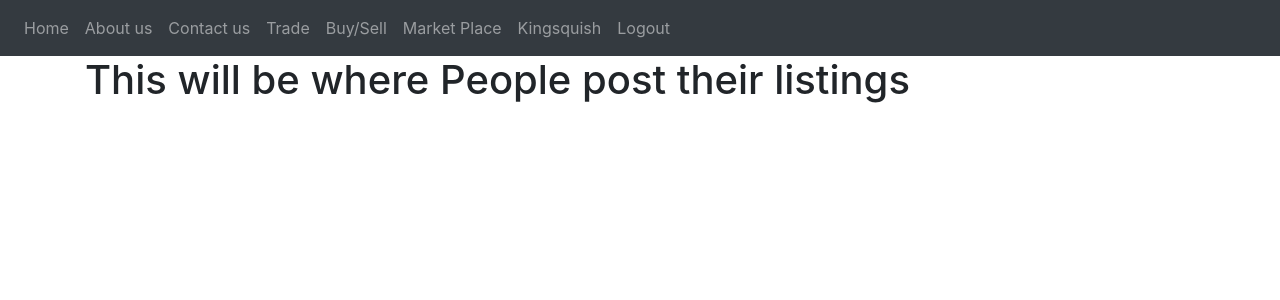
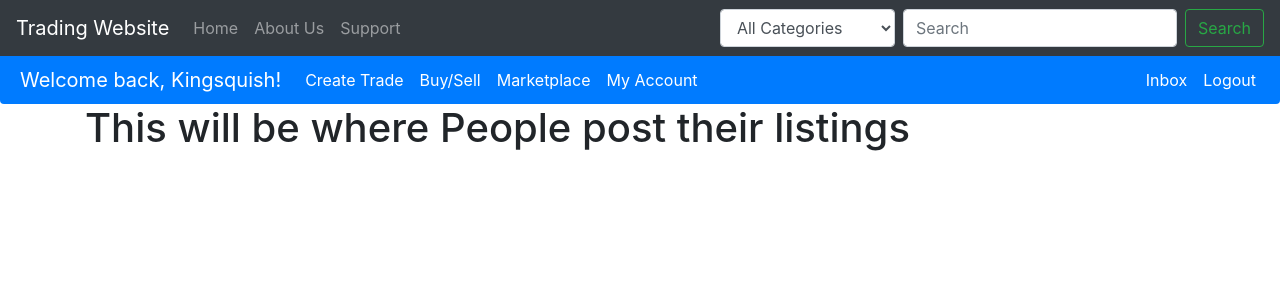
Before and after one commit to michaelwomack2001/3155FinalProject, a Flask app: page /buysell in a window 1280 px wide. Shown: the top 300 px of the page. Run offline with Flask 2, Linux system fonts and the light colour scheme; a user stored in the database is signed in; some libraries are stand-ins or nearby versions.

Commit message:
Modified navbar and added search page, not implemented yet

```diff
--- a/website/templates/layout.html
+++ b/website/templates/layout.html
@@ -9,16 +9,23 @@
       integrity="sha384-Vkoo8x4CGsO3+Hhxv8T/Q5PaXtkKtu6ug5TOeNV6gBiFeWPGFN9MuhOf23Q9Ifjh"
       crossorigin="anonymous"
     />
+
     <link
       rel="stylesheet"
       href="https://stackpath.bootstrapcdn.com/font-awesome/4.7.0/css/font-awesome.min.css"
       crossorigin="anonymous"
-    />
+    /><!--
+    <link
+    href="https://cdn.jsdelivr.net/npm/bootstrap@5.0.2/dist/css/bootstrap.min.css"
+    rel="stylesheet"
+    integrity="sha384-EVSTQN3/azprG1Anm3QDgpJLIm9Nao0Yz1ztcQTwFspd3yD65VohhpuuCOmLASjC"
+    crossorigin="anonymous">-->
+
 
     <title>{% block title %}Home{% endblock %}</title>
   </head>
     <body>
-      <nav class="navbar navbar-expand-lg navbar-dark bg-dark">
+      <nav class="navbar navbar-expand-lg navbar-dark bg-dark justify-content-between">
         <button
           class="navbar-toggler"
           type="button"
@@ -28,11 +35,25 @@
           <span class="navbar-toggler-icon"></span>
         </button>
         <div class="collapse navbar-collapse" id="navbar">
+          <a class="navbar-brand" href="/">Trading Website</a>
           <div class="navbar-nav">
             <a class="nav-item nav-link" id="home" href="/">Home</a>
-            <a class="nav-item nav-link" id="about" href="/about">About us</a>
-            <a class="nav-item nav-link" id="contact" href="/contact">Contact us</a>
-            {% if user.is_authenticated %}
+            <a class="nav-item nav-link" id="about" href="/about">About Us</a>
+            <a class="nav-item nav-link" id="contact" href="/contact">Support</a>
+            </div>
+          </div>
+            <form class="form-inline" action="/search">
+              <select class="form-control mr-sm-2" aria-label="Category">
+                <option value="all" selected>All Categories</option>
+                <option value="video-games">Video Games</option>
+                <option value="computers">Computers</option>
+                <option value="small-elec">Small Electronics</option>
+              </select>
+              <input class="form-control mr-sm-2" type="search" placeholder="Search" aria-label="Search">
+              <button class="btn btn-outline-success my-2 my-sm-0" type="submit">Search</button>
+            </form>
+      </nav>
+                <!--  {% if user.is_authenticated %}
             <a class="nav-item nav-link" id="trade" href="/trade">Trade</a>
             <a class="nav-item nav-link" id="buysell" href="/buysell">Buy/Sell</a>
             <a class="nav-item nav-link" id="marketplace" href="/marketplace">Market Place</a>
@@ -41,11 +62,35 @@
             {% else %}
             <a class="nav-item nav-link" id="login" href="/login">Login</a>
             <a class="nav-item nav-link" id="signUp" href="/sign-up">Sign Up</a>
-            {% endif %}
-          </div>
-        </div>
-      </nav>
+            {% endif %}-->
+            <nav class="navbar navbar-expand-lg navbar-dark bg-primary rounded-bottom py-1 justify-content-between">
+              <button class="navbar-toggler" type="button" data-toggle="collapse" data-target="#navbarSupportedContent" aria-controls="navbarSupportedContent" aria-expanded="false" aria-label="Toggle navigation">
+                <span class="navbar-toggler-icon"></span>
+              </button>
 
+              <div class="collapse navbar-collapse" id="navbarSupportedContent">
+                <ul class="navbar-nav mr-auto mx-1">
+                  {% if user.is_authenticated %}
+                  <a class="navbar-brand" href="#">Welcome back, {{user.user_name}}!</a>
+                  <a class="nav-item nav-link active" id="trade" href="/trade">Create Trade</a>
+                  <a class="nav-item nav-link active" id="buysell" href="/buysell">Buy/Sell</a>
+                  <a class="nav-item nav-link active" id="marketplace" href="/marketplace">Marketplace</a>
+                  <a class="nav-item nav-link active" id="userpage" href="/userpage">My Account</a>
+                </ul>
+                <ul class="navbar-nav ml-auto">
+                  <a class="nav-item nav-link active" id="messages" href="/inbox">Inbox</a>
+                  <a class="nav-item nav-link active" id="logout" href="/logout">Logout</a>
+                </ul>
+                  {% else %}
+                  <a class="navbar-brand" href="#">Welcome!</a>
+                </ul>
+                <ul class="navbar-nav ml-auto">
+                  <a class="nav-item nav-link active" id="login" href="/login">Login</a>
+                  <a class="nav-item nav-link active" id="signUp" href="/sign-up">Sign Up</a>
+                  {% endif %}
+                </ul>
+              </div>
+            </nav>
       {% with messages = get_flashed_messages(with_categories=true) %} {% if
         messages %} {% for category, message in messages %} {% if category ==
         'error' %}
--- /dev/null
+++ b/website/templates/search.html
@@ -0,0 +1,5 @@
+{% extends 'layout.html'%}
+{%block title %}Search Results{%endblock%}
+{%block body%}
+<h1>Search Not Implemented Yet</h1>
+{%endblock%}
--- a/website/views.py
+++ b/website/views.py
@@ -33,6 +33,10 @@ def delete_note():
 @views.route('/about')
 def about():
     return render_template("about.html", user=current_user)
+
+@views.route('/search')
+def search():
+    return render_template("search.html", user=current_user)
 
 @views.route('/contact')
 def contact():
```
Also changed, not shown: website/database.db, 1 other file.
